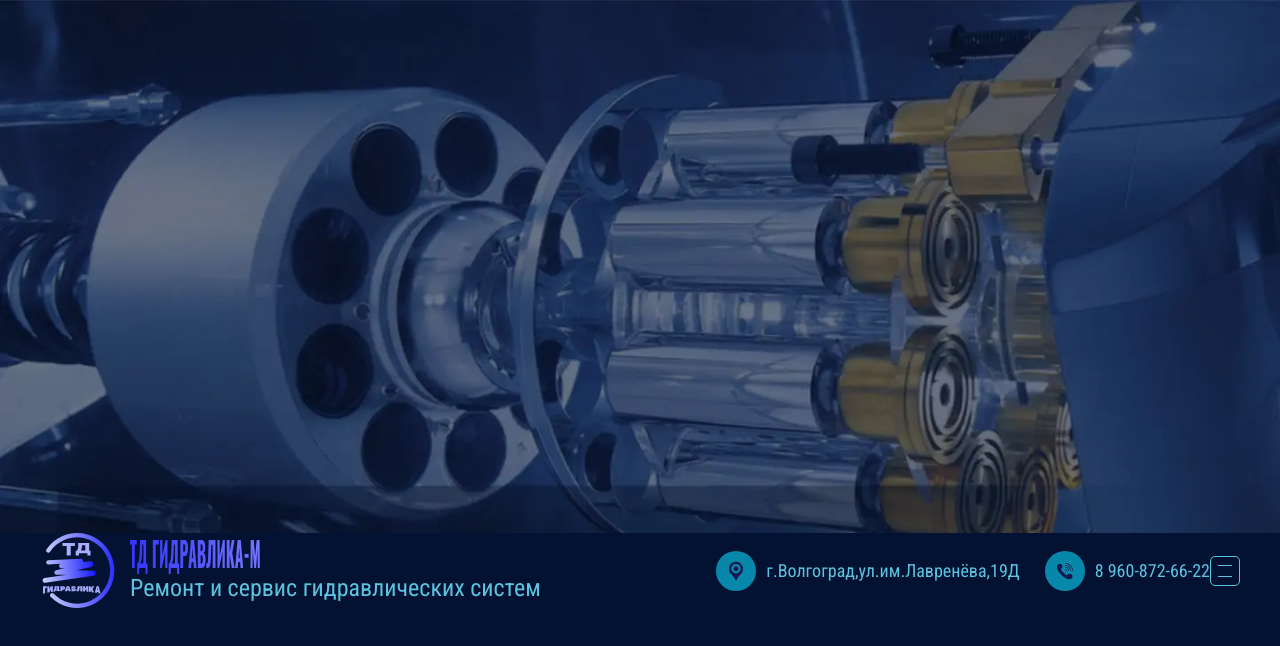
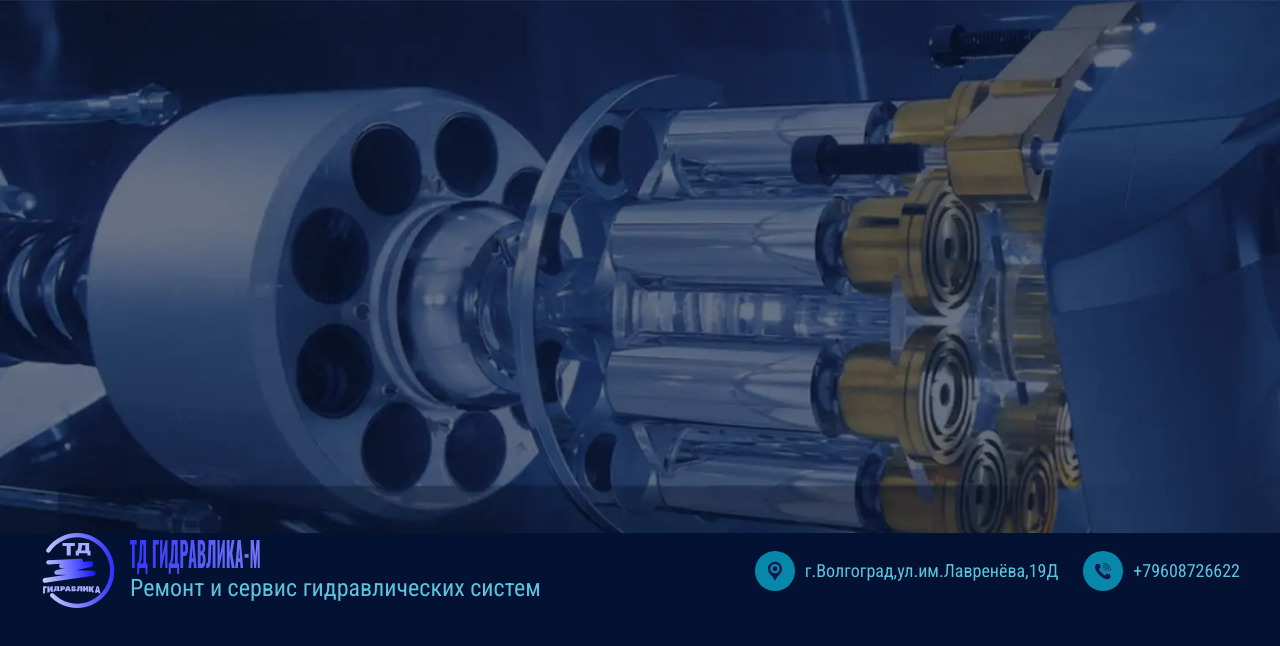
Before and after one commit to Dmitry1964/gidravlika_tech, a React (Vite) app: page / in a window 1280 px wide. Shown: the top 646 px of the page. Built offline with nearby package versions, Linux system fonts and the light colour scheme.

Commit message:
Добавляет библиотеку lib

```diff
--- a/src/features/logo-block/ui/logo-block.tsx
+++ b/src/features/logo-block/ui/logo-block.tsx
@@ -1,7 +1,12 @@
 import { ButtonMenu } from 'src/shared/button-menu';
 import cls from './logo-block.module.scss';
+import { ContactsData, MOBILE_VIEWPORT } from 'src/shared/lib/constans';
+import { useScreenWidth } from 'src/shared/lib/hoos';
 
 const LogoBlock = () => {
+
+  const screenWidth = useScreenWidth();
+
   return (
     <div className={cls.logo_block}>
       <div className="container">
@@ -40,10 +45,12 @@ const LogoBlock = () => {
                 height={40}
                 alt="Phone Icon"
               />
-              <span>8 960-872-66-22</span>
+              <span>{ContactsData.RepairPhone}</span>
             </a>
           </div>
-          <ButtonMenu/>
+          {screenWidth < MOBILE_VIEWPORT &&
+            <ButtonMenu />
+          }
         </div>
       </div>
     </div>
--- /dev/null
+++ b/src/shared/lib/constans.ts
@@ -0,0 +1,15 @@
+export const TABLET_VIEWPORT = 768;
+export const DESKTOP_VIEWPORT = 1024;
+export const MOBILE_VIEWPORT = 568;
+
+export enum ContactsData {
+  RepairPhone = '+79608726622',
+  ServicePhone = '+79610793209',
+  Email = 'gidravlika-m@mail.ru',
+  RepairPhoneStr = '8-960-872-66-22',
+  ServicePhoneStr = '8-961-079-32-09',
+  Telegram = 'gidravlika_m',
+  OfficePhone = '+78442263101',
+  OfficePhoneStr = '26-31-01',
+  Address = 'г.Волгоград ул. им. Лавренёва, 19Д'
+  }
--- /dev/null
+++ b/src/shared/lib/hoos.ts
@@ -0,0 +1,8 @@
+import { useState } from "react"
+
+export const useScreenWidth = () => {
+  const screenWidth = window.screen.width;
+  const [width, setWidth] = useState<number>(screenWidth);
+    window.addEventListener('resize', () => setWidth(window.screen.width));
+  return width
+}
```
Also changed, not shown: src/shared/lib/class-names.ts (added, +11 -0 lines).
